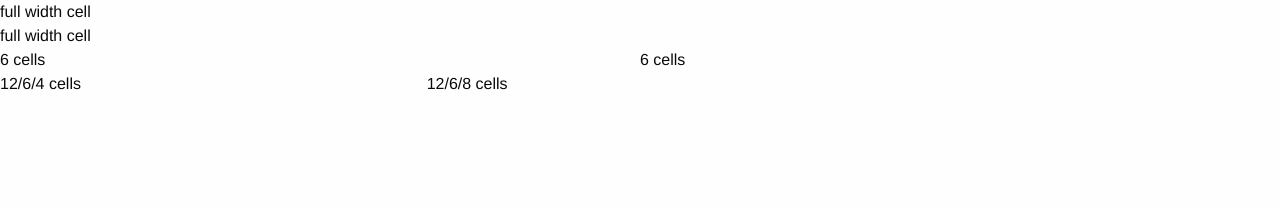
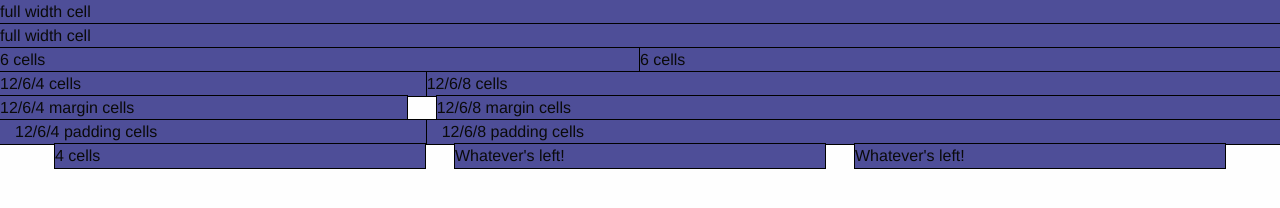
Before and after one commit to diim010/startup, a plain HTML site: page index.html in a window 1280 px wide. Drawn offline with Linux system fonts and the light colour scheme.

Commit message:
0.0.3
grids

```diff
--- a/css/main.css
+++ b/css/main.css
@@ -1 +1,5 @@
 /* Main Stylesheet */
+.cell {
+    background-color: rgb(78, 78, 152);
+    outline: 1px solid black;
+}
--- a/index.html
+++ b/index.html
@@ -23,6 +23,23 @@
       <div class="medium-6 large-8 cell">12/6/8 cells</div>
     </div>
 
+    <div class="grid-x grid-margin-x">
+      <div class="medium-6 large-4 cell">12/6/4 margin cells</div>
+      <div class="medium-6 large-8 cell">12/6/8 margin cells</div>
+    </div>
+    <div class="grid-x grid-padding-x">
+      <div class="medium-6 large-4 cell">12/6/4 padding cells</div>
+      <div class="medium-6 large-8 cell">12/6/8 padding cells</div>
+    </div>
+    <div class="grid-container">
+      <div class="grid-x grid-margin-x">
+        <div class="small-4 cell">4 cells</div>
+        <div class="auto cell">Whatever's left!</div>
+        <div class="auto cell">Whatever's left!</div>
+
+      </div>
+    </div>
+
     <script src="js/vendor/jquery.js"></script>
     <script src="js/vendor/what-input.js"></script>
     <script src="js/vendor/foundation.js"></script>
```
